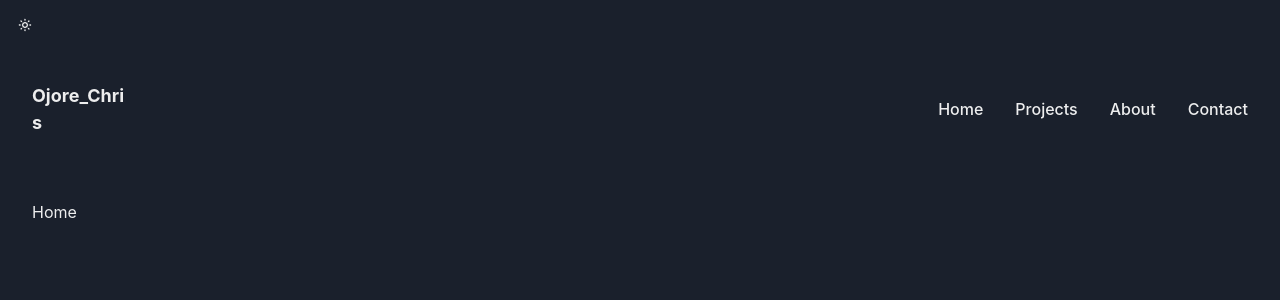
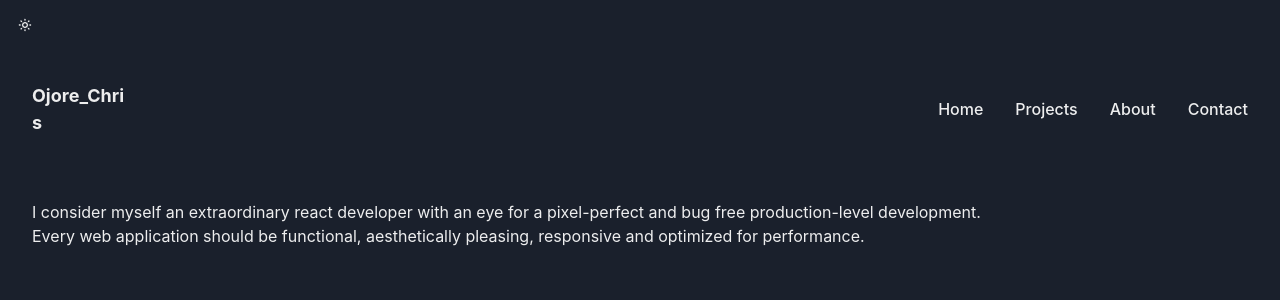
Before and after one commit to creasedigital/crease-portfolio, a React (Vite) app: page / in a window 1280 px wide. Shown: the top 300 px of the page. Built offline with nearby package versions, Linux system fonts and the light colour scheme.

Commit message:
home text added

```diff
--- a/src/data/index.ts
+++ b/src/data/index.ts
@@ -118,4 +118,4 @@ const links: {title:string, to:string}[] = [
     },
 ]
 
-export {sideProjects, links}
+export {sideProjects, liveProjects, links}
--- a/src/views/Home/index.tsx
+++ b/src/views/Home/index.tsx
@@ -1,8 +1,19 @@
-import { Box } from "@chakra-ui/react";
+import { Box, Text } from "@chakra-ui/react";
 import Navbar from "layouts/Navbar";
 import ColorToggler from "../../components/ColorToggler";
 
 const Home = () => {
-	return <Box>Home</Box>;
+	return (
+		<Box>
+			<Text>
+				I consider myself an extraordinary react developer with an eye
+				for a pixel-perfect and bug free production-level development.
+			</Text>
+			<Text>
+				Every web application should be functional, aesthetically
+				pleasing, responsive and optimized for performance.
+			</Text>
+		</Box>
+	);
 };
 export default Home;
```
